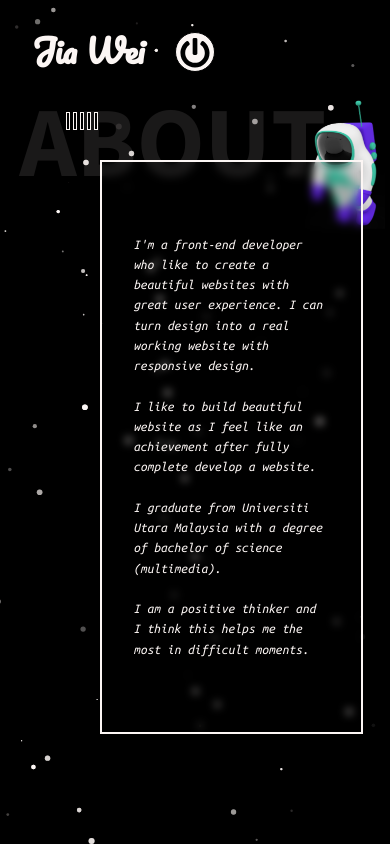
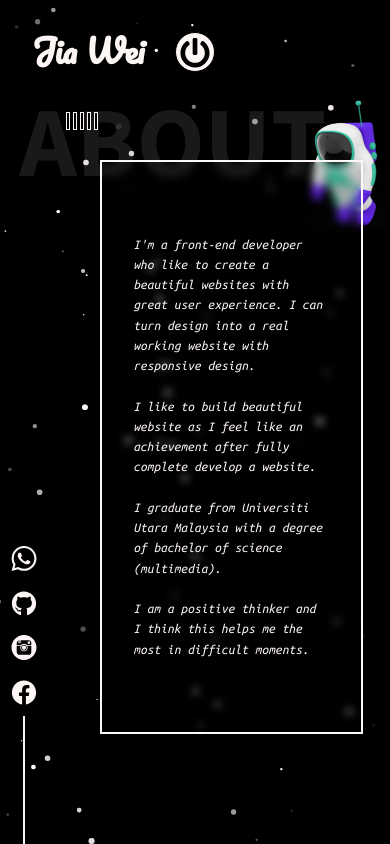
Before and after one commit to jia-wei-00/react-portfolio, a React (Create React App) app: page /about in a window 390 px wide. Built offline with nearby package versions, Linux system fonts and the light colour scheme.

Commit message:
solve responsive problem and bug

```diff
--- a/src/components/AboutPage.js
+++ b/src/components/AboutPage.js
@@ -89,7 +89,7 @@ const AboutPage = () => {
         exit={{ opacity: 0, transition: { duration: 0.5 } }}
       >
         <LogoComponents theme="dark" />
-        <SocialIcons theme="dark" />
+        <SocialIcons theme="dark" page="about" />
         <PowerButton />
         <ParticleComponent theme="dark" />
 
--- a/src/components/WorkPage.js
+++ b/src/components/WorkPage.js
@@ -85,7 +85,7 @@ const WorkPage = () => {
         exit={{ opacity: 0, transition: { duration: 0.5 } }}
       >
         <LogoComponents theme="dark" />
-        <SocialIcons theme="dark" />
+        <SocialIcons theme="dark" page="work" />
         <PowerButton />
 
         <Main ref={ref} variants={container} initial="hidden" animate="show">
--- a/src/subComponents/SocialIcons.js
+++ b/src/subComponents/SocialIcons.js
@@ -30,7 +30,7 @@ const Line = styled(motion.span)`
     props.theme === "dark" ? darkTheme.text : darkTheme.body};
 
   @media (max-width: 768px) {
-    background-color: ${darkTheme.body};
+    background-color: ${(props) => props.color};
   }
 `;
 
@@ -40,8 +40,12 @@ const SocialIcons = (props) => {
   const isMobile = useMediaQuery({ query: `(max-width: 768px)` });
 
   useEffect(() => {
-    if (isMobile) {
-      setColor(darkTheme.body);
+    if (!props.page) {
+      if (isMobile) {
+        setColor(darkTheme.body);
+      } else {
+        setColor(darkTheme.text);
+      }
     } else {
       setColor(darkTheme.text);
     }
@@ -123,6 +127,7 @@ const SocialIcons = (props) => {
         initial={{ height: 0 }}
         animate={{ height: "8rem" }}
         transition={{ type: "spring", duration: 1, delay: 0.8 }}
+        color={color}
       />
     </Icons>
   );
```
